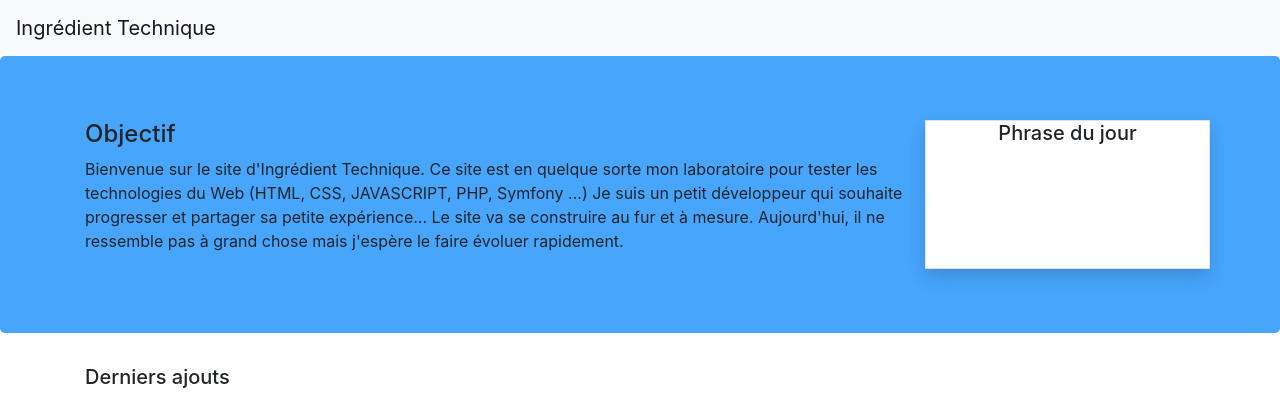
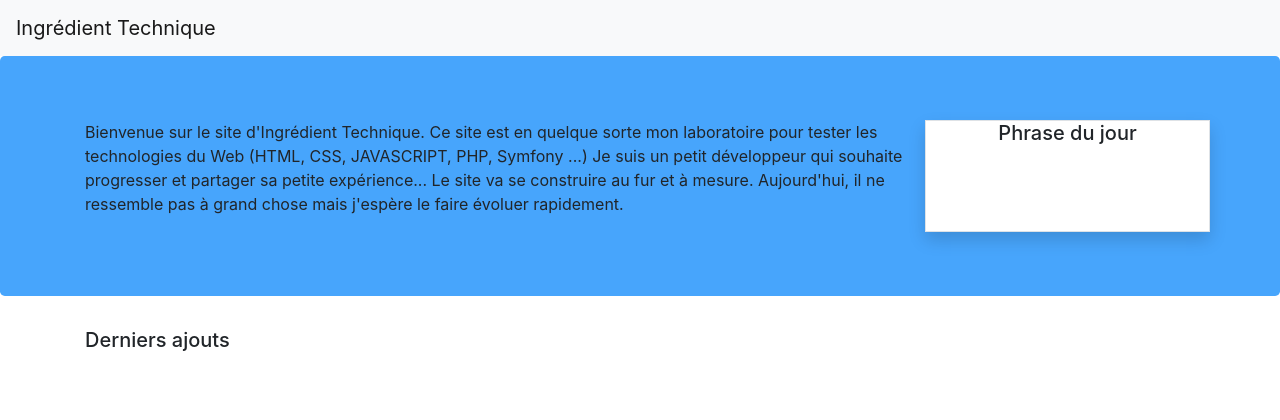
Before and after one commit to sebius77/ingredient-technique, a Symfony app: template templates/default/index.html.twig in a window 1280 px wide. Shown: the top 420 px of the page. Run offline with Twig, Linux system fonts and the light colour scheme; the template is opened without the code that fills it, so the values that code supplies are empty; some libraries are stand-ins or nearby versions.

Commit message:
mise à jour vue home

```diff
--- a/templates/default/footer.html.twig
+++ b/templates/default/footer.html.twig
@@ -6,11 +6,13 @@
                 <h5>&copy; Ingrédient Technique</h5>
             </div>
             <div class="col-md-4">
+            <!--
                 <h6><a href="{{ path('about') }}">À propos</a></h6>
                 <h6><a href="{{ path('contact') }}">Contact</a></h6>
                 <h6><a href="{{ path('history') }}">Historique du site</a></h6>
                 <h6><a href="{{ path('tools') }}">Les outils</a></h6>
                 <h6><a href="{{ path('knowledge') }}">Les connaissances nécessaires</a></h6>
+            -->
             </div>
         </div>
     </footer>
--- a/templates/default/index.html.twig
+++ b/templates/default/index.html.twig
@@ -2,13 +2,11 @@
 
 {% block title %}Ingrédient Technique{% endblock %}
 {% block body %}
-
     <header>
             <div class="jumbotron">
                 <div class="container">
                     <div class="row">
                         <div class="col-md-9">
-                            <h4>Objectif</h4>
                             <p>
                                 Bienvenue sur le site d'Ingrédient Technique. Ce site est en quelque sorte mon laboratoire pour
                                 tester les technologies du Web (HTML, CSS, JAVASCRIPT, PHP, Symfony ...)
```
